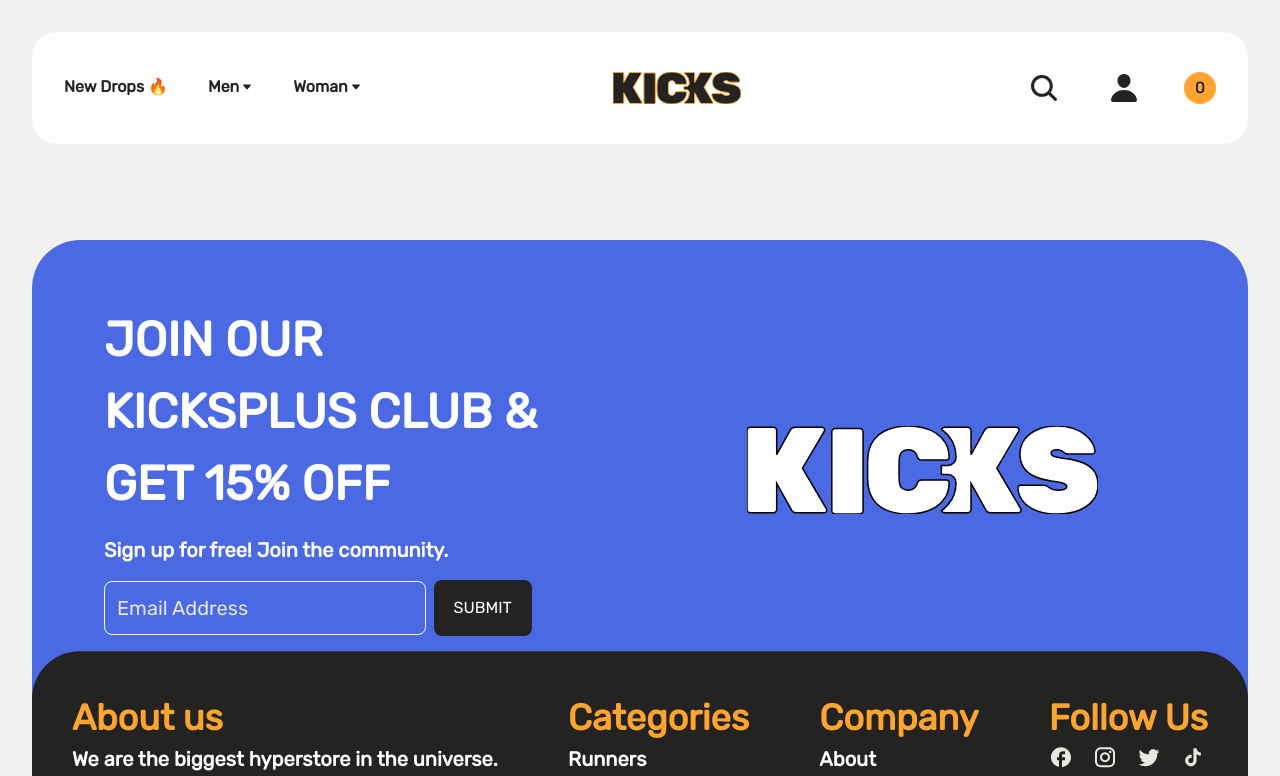
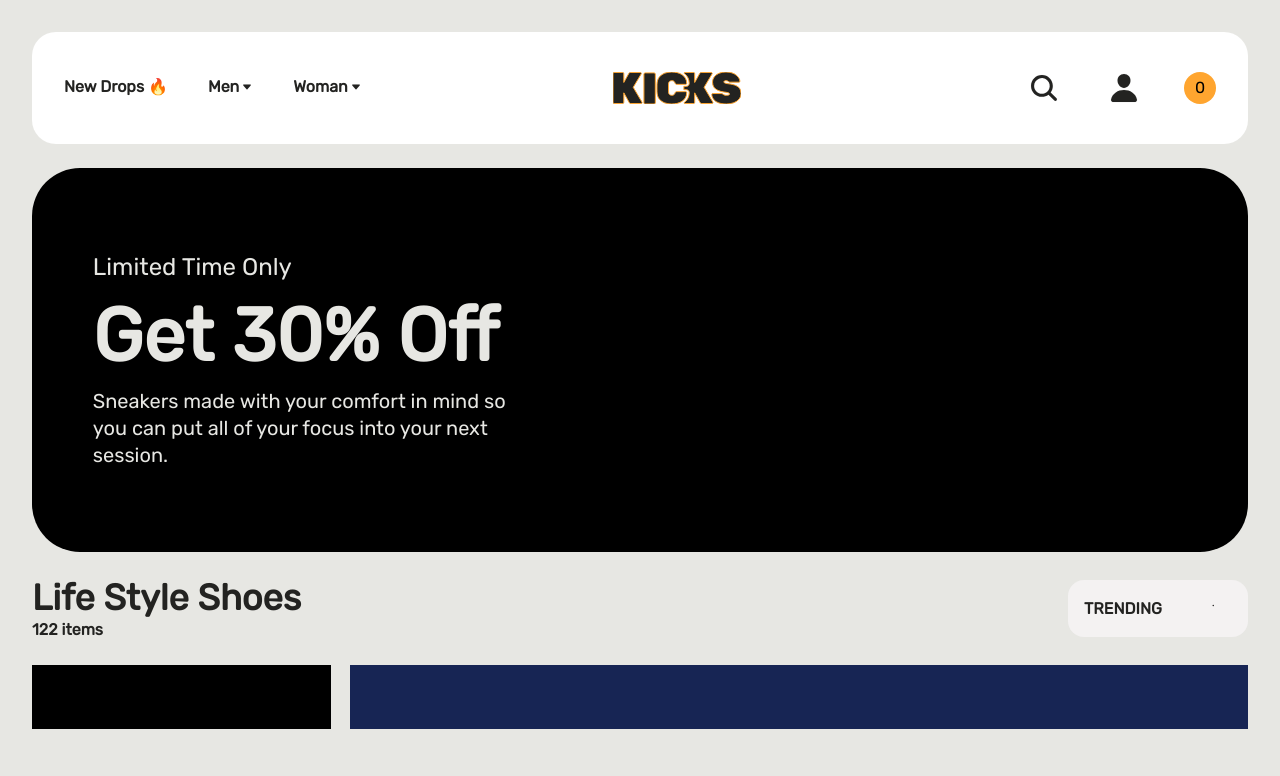
Before and after one commit to BelkacemYerfa/Kicks, a React (Vite) app in the folder client/: page /search in a window 1280 px wide. Shown: the top 776 px of the page. Built offline with nearby package versions, Linux system fonts and the light colour scheme.

Commit message:
build the api that is responsibel for the pagination

```diff
--- a/client/src/App.css
+++ b/client/src/App.css
@@ -15,7 +15,7 @@
 }
 
 ::-webkit-scrollbar-track {
-  background-color: #f1f1f1;
+  background-color: #e7e7e3;
 }
 
 #ImageBg {
--- a/client/src/App.jsx
+++ b/client/src/App.jsx
@@ -8,13 +8,14 @@ import "./App.css";
 import { FramerTest } from "./Pages/FramerTest";
 import { useSelector } from "react-redux";
 import { PrivateRoutes } from "./private/PrivateRoutes";
+import { SearchFiltring } from "./Pages/SearchFiltringPage";
 const Product = lazy(() => import("./Pages/Product"));
 
 export default function App() {
   const { user } = useSelector((state) => state.user);
   console.log(user);
   return (
-    <div className="min-h-screen w-full bg-BgWebsite font-Rubik ">
+    <div className="min-h-screen w-full bg-FooterTitle font-Rubik ">
       <div className=" flex flex-col items-center justify-center py-[1rem] md:py-[2rem]">
         <Suspense fallback={<div>Loading...</div>}>
           <Router>
@@ -27,6 +28,7 @@ export default function App() {
               </Route>
               <Route path="/" element={<Home />} />
               <Route path="/auth" element={<AuthPage />} />
+              <Route path="/search" element={<SearchFiltring />} />
             </Routes>
             <section className="w-[95%] 2xl:w-[85vw]">
               <br />
--- /dev/null
+++ b/client/src/Components/Search/Offers.jsx
@@ -0,0 +1,18 @@
+export const Offers = () => {
+  return (
+    <section className="flex h-96 w-full items-end rounded-[48px] bg-black">
+      <div className="m-auto max-w-[85%] space-y-2 sm:min-w-[90%]">
+        <p className="text-sm font-normal text-FooterTitle sm:text-2xl/[33px]">
+          Limited Time Only
+        </p>
+        <h2 className=" text-xl/[24px] font-semibold text-FooterTitle sm:text-[4.625rem]/[88px]">
+          Get 30% Off
+        </h2>
+        <p className=" w-[80%] text-xs font-normal text-FooterTitle sm:w-[40%] sm:text-xl/[27px]">
+          Sneakers made with your comfort in mind so you can put all of your
+          focus into your next session.
+        </p>
+      </div>
+    </section>
+  );
+};
--- /dev/null
+++ b/client/src/Components/Search/filtring/FiltringMethods.jsx
@@ -0,0 +1,7 @@
+export const FiltringMethod = () => {
+  return (
+    <div className="h-16 basis-[25%] bg-black">
+      <h1></h1>
+    </div>
+  );
+};
--- /dev/null
+++ b/client/src/Components/Search/filtring/ProductsResults.jsx
@@ -0,0 +1,7 @@
+export const ProductResults = () => {
+  return (
+    <div className="h-16 basis-[75%] bg-blue-950">
+      <h1></h1>
+    </div>
+  );
+};
--- a/client/src/Components/shared/Footer.jsx
+++ b/client/src/Components/shared/Footer.jsx
@@ -3,21 +3,24 @@ import { motion } from "framer-motion";
 export const Footer = () => {
   return (
     <footer className="realtive">
-      <section className="flex w-full flex-col items-start justify-between gap-y-8 rounded-t-[2rem] bg-ShopBtn px-4 pt-6 pb-16 md:flex-row md:items-center md:rounded-t-[3rem] md:px-[72px] md:py-16">
+      <section className="flex w-full flex-col items-start justify-between gap-y-8 rounded-t-[2rem] bg-ShopBtn px-4 pb-16 pt-6 md:flex-row md:items-center md:rounded-t-[3rem] md:px-[72px] md:py-16">
         <div className="flex w-full flex-col justify-center gap-y-4 md:w-[150%]">
-          <h2 className="w-full text-[32px] font-semibold uppercase text-white md:w-[70%] md:text-[48px]">
+          <h2 className="w-full text-[32px] font-semibold uppercase text-white md:w-[80%] md:text-[48px]">
             Join our KicksPlus Club & get 15% off
           </h2>
           <p className="text-xl font-semibold text-white">
             Sign up for free! Join the community.
           </p>
-          <form action="" className="flex items-center gap-x-2">
+          <form
+            action=""
+            className="flex w-full items-center justify-between gap-x-2 md:w-1/2 md:justify-normal"
+          >
             <input
               type="email"
               name="Email"
               id="Email"
               placeholder="Email Address"
-              className="w-1/2 rounded-lg border border-solid border-white bg-transparent py-3 px-3 text-xl text-white outline-none placeholder:text-FooterTitle"
+              className="w-full rounded-lg border border-solid border-white bg-transparent px-3 py-3 text-xl text-white outline-none placeholder:text-FooterTitle"
             />
             <button
               type="submit"
@@ -27,7 +30,7 @@ export const Footer = () => {
             </button>
           </form>
         </div>
-        <div className="w-full">
+        <div className="flex w-full md:mt-10">
           <motion.svg
             initial={{
               pathLength: 0,
@@ -38,6 +41,7 @@ export const Footer = () => {
             transition={{
               duration: 1,
             }}
+            className="text-[12vw]"
             width="351"
             height="88"
             viewBox="0 0 351 88"
@@ -175,7 +179,7 @@ export const Footer = () => {
             </ul>
           </div>
         </div>
-        <div className="flex w-full translate-y-[30%] items-center justify-center px-4 md:mt-10 md:translate-y-0 md:px-10">
+        <div className=" flex w-full translate-y-[30%] items-center justify-center px-4 md:mt-10 md:translate-y-0 md:px-10">
           <motion.svg
             initial={{
               opacity: 0,
@@ -192,6 +196,7 @@ export const Footer = () => {
               left: -10,
               right: 10,
             }}
+            className="-z-10"
             width="1200"
             height="200"
             viewBox="0 0 1262 208"
--- a/client/src/Components/shared/NavComponents/ChoiceDropDown.jsx
+++ b/client/src/Components/shared/NavComponents/ChoiceDropDown.jsx
@@ -1,9 +1,51 @@
-export const ChoiceDropDown = () => {
+import { AnimatePresence, motion } from "framer-motion";
+
+export const ChoiceDropDown = ({ Toggle }) => {
+  const parentVaraints = {
+    hidden: {
+      height: 0,
+      transition: {
+        when: "afterChildren",
+      },
+    },
+    visible: {
+      height: "auto",
+      transition: {
+        when: "beforeChildren",
+        staggerChildren: 0.3,
+      },
+    },
+    exit: {
+      height: 0,
+      transition: {
+        when: "afterChildren",
+        staggerChildren: 0.3,
+      },
+    },
+  };
+
   return (
-    <ul className="w-[95%] bg-white flex items-start p-4 flex-col gap-y-3 rounded-b-3xl shadow-lg ">
-      <p className="NavBtns">New Drops 🔥</p>
-      <p className="NavBtns">Men</p>
-      <p className="NavBtns">Woman</p>
-    </ul>
+    <AnimatePresence>
+      {Toggle && (
+        <motion.ul
+          variants={parentVaraints}
+          initial="hidden"
+          animate="visible"
+          exit={{
+            height: 0,
+          }}
+          transition={{
+            duration: 0.5,
+
+            ease: "easeInOut",
+          }}
+          className="z-10 flex w-[95%] flex-col items-start gap-y-3 rounded-b-3xl bg-white p-4 shadow-lg "
+        >
+          <motion.p className="NavBtns">New Drops 🔥</motion.p>
+          <motion.p className="NavBtns">Men</motion.p>
+          <motion.p className="NavBtns">Woman</motion.p>
+        </motion.ul>
+      )}
+    </AnimatePresence>
   );
 };
--- a/client/src/Components/shared/Navigationbar.jsx
+++ b/client/src/Components/shared/Navigationbar.jsx
@@ -7,7 +7,7 @@ import { mediaPhone } from "../../static/mediaQueries";
 import dropSvg from "../../assets/dropdonw.svg";
 import { Link } from "react-router-dom";
 import { motion } from "framer-motion";
-import { useDispatch, useSelector } from "react-redux";
+import { useSelector } from "react-redux";
 
 export const Navigationbar = () => {
   const [Toggle, setToggle] = useState(false);
@@ -29,7 +29,9 @@ export const Navigationbar = () => {
       }
     });
   }, []);
+
   const { user } = useSelector((state) => state.user);
+
   return (
     <nav className="flex w-full items-center justify-center duration-300 ease-in-out">
       <div className="flex w-[95%] items-center justify-between rounded-t-3xl bg-white p-4 md:rounded-3xl md:p-8">
@@ -40,7 +42,7 @@ export const Navigationbar = () => {
           >
             <img src={toggle} className="h-10 w-10" alt="toggle" />
           </div>
-          <ul className="absolute m-0 hidden flex-col items-center gap-y-3 gap-x-10 md:relative md:flex md:flex-row">
+          <ul className="absolute m-0 hidden flex-col items-center gap-x-10 gap-y-3 md:relative md:flex md:flex-row">
             <li>
               <div className="group flex flex-col">
                 <a href="/">New Drops 🔥</a>
@@ -183,14 +185,14 @@ export const Navigationbar = () => {
           </div>
         </div>
       </div>
-      {Toggle && (
+      {
         <div
           ref={ToggleDrop}
-          className=" absolute top-[5.5rem] left-0 flex w-full justify-center font-semibold text-ViewDetails"
+          className=" absolute left-0 top-[5.5rem] flex w-full justify-center font-semibold text-ViewDetails"
         >
-          <ChoiceDropDown />
+          <ChoiceDropDown Toggle={Toggle} />
         </div>
-      )}
+      }
     </nav>
   );
 };
--- /dev/null
+++ b/client/src/Pages/SearchFiltringPage.jsx
@@ -0,0 +1,68 @@
+import { useState } from "react";
+import { Offers } from "../Components/Search/Offers";
+import { FiltringMethod } from "../Components/Search/filtring/FiltringMethods";
+import { ProductResults } from "../Components/Search/filtring/ProductsResults";
+import { motion } from "framer-motion";
+import { boolean } from "yup";
+
+export const SearchFiltring = () => {
+  const itemsNumber = 122;
+  const [HoverTrendingBtnIcon, SetHoverTrendingBtnIcon] = useState(false);
+  return (
+    <section className="w-[95%]">
+      <Offers />
+      <br />
+      <section className="w-full space-y-6 ">
+        <div className="flex w-full items-center justify-between">
+          <div>
+            <h3 className="text-4xl/[43px] font-semibold text-ViewDetails">
+              Life Style Shoes
+            </h3>
+            <p className="text-base/[22px] font-semibold text-ViewDetails">
+              {itemsNumber} items
+            </p>
+          </div>
+          <div className="flex items-end gap-y-2">
+            <div
+              className="flex w-[180px] cursor-default items-center justify-between rounded-2xl bg-TrendingBtn p-4"
+              onMouseEnter={() => {
+                SetHoverTrendingBtnIcon(true);
+              }}
+              onMouseLeave={() => {
+                SetHoverTrendingBtnIcon(false);
+              }}
+            >
+              <p className="text-base/[19px] font-semibold uppercase text-ViewDetails ">
+                Trending
+              </p>
+              <motion.svg
+                width="24"
+                height="25"
+                viewBox="0 0 24 25"
+                fill="none"
+                xmlns="http://www.w3.org/2000/svg"
+              >
+                <motion.path
+                  initial={{ pathLength: 0 }}
+                  animate={{ pathLength: HoverTrendingBtnIcon ? 1 : 0 }}
+                  transition={{
+                    duration: 0.35,
+                  }}
+                  d="M5.25 9.5L12 16.25L18.75 9.5"
+                  stroke="#232321"
+                  strokeWidth="1.5"
+                  strokeLinecap="round"
+                  strokeLinejoin="round"
+                />
+              </motion.svg>
+            </div>
+          </div>
+        </div>
+        <div className="flex w-full gap-x-[1.17rem]">
+          <FiltringMethod />
+          <ProductResults />
+        </div>
+      </section>
+    </section>
+  );
+};
--- a/client/tailwind.config.js
+++ b/client/tailwind.config.js
@@ -4,11 +4,11 @@ module.exports = {
   theme: {
     extend: {
       colors: {
-        BgWebsite: "#f1f1f1",
         PannelBtn: "#FFA52F",
         ViewDetails: "#232321",
         ShopBtn: "#4A69E2",
         FooterTitle: "#E7E7E3",
+        TrendingBtn: "#F4F2F2",
       },
       fontFamily: {
         Rubik: "Rubik, sans-serif",
```
Also changed, not shown: client/src/Components/Home/MainSection.jsx (+13 -13 lines), 2 other files (tests, documents, lock files or other folders).
